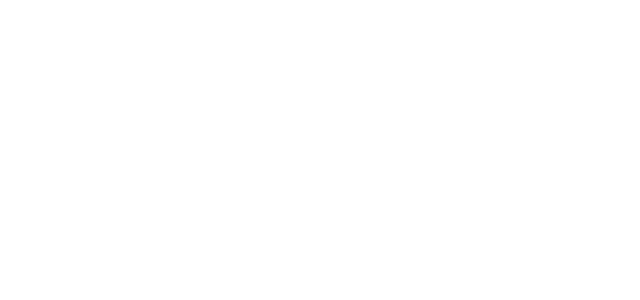
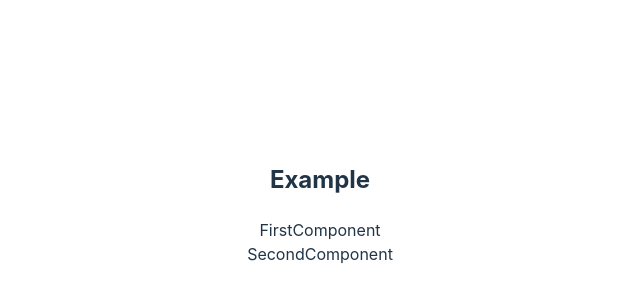
Before and after one commit to tamathecxder/freecodecamp-react-18-advanced, a React (Vite) app: page / in a window 1280 px wide. Shown: the part 196-496 px from the top of the page, without its empty margins (320-960 px from the left). Built offline with nearby package versions, Linux system fonts and the light colour scheme.

Commit message:
chore: completing folder structure module

```diff
--- a/src/App.jsx
+++ b/src/App.jsx
@@ -1,5 +1,11 @@
+import Example from "./tutorial/04-project-structure/starter/Example";
+
 function App() {
-    return <div className="container"></div>;
+    return (
+        <div className="container">
+            <Example />
+        </div>
+    );
 }
 
 export default App;
--- /dev/null
+++ b/src/tutorial/04-project-structure/starter/Example/index.jsx
@@ -0,0 +1,14 @@
+import FirstComponent from "./FirstComponent";
+import SecondComponent from "./SecondComponent";
+
+const Example = () => {
+    return (
+        <div>
+            <h2>Example</h2>
+            <FirstComponent />
+            <SecondComponent />
+        </div>
+    );
+};
+
+export default Example;
```
